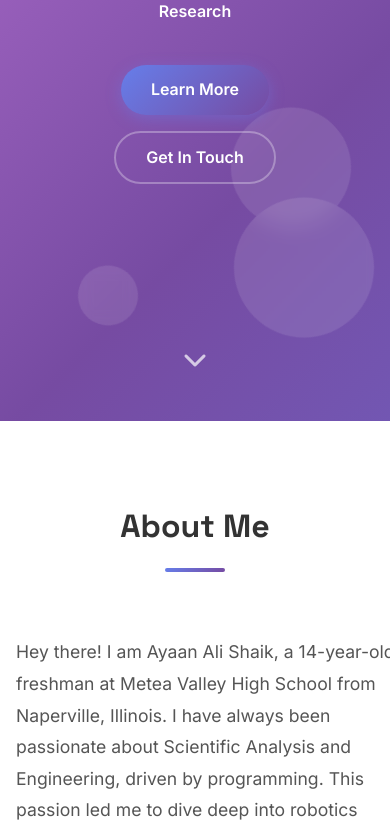
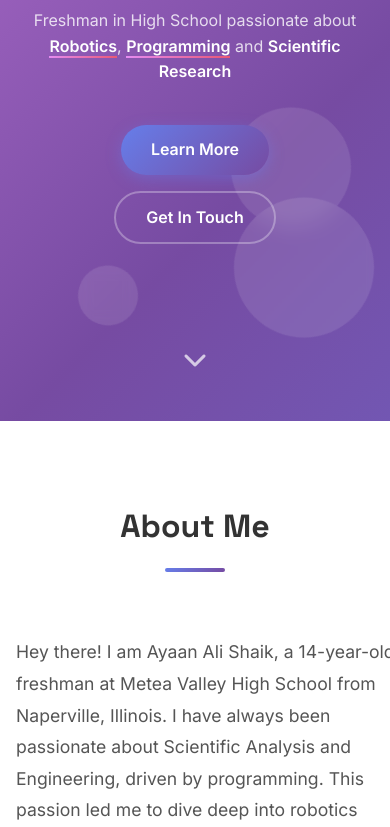
Before and after one commit to AyaanS31/Portfolio, a website: page index.html in a window 390 px wide. Shown: the part 423-1250 px from the top of the page. Drawn offline with Linux system fonts and the light colour scheme.

Commit message:
Move name further down from navbar

```diff
--- a/styles.css
+++ b/styles.css
@@ -186,12 +186,13 @@ body {
     justify-content: center;
     text-align: center;
     position: relative;
-    padding: 0 2rem;
+    padding: 120px 2rem 0;
 }
 
 .hero-content {
     max-width: 800px;
     animation: fadeInUp 1s ease-out;
+    margin-top: 60px;
 }
 
 .hero-title {
@@ -742,6 +743,14 @@ section {
         right: 0;
     }
 
+    .hero {
+        padding: 100px 1rem 0;
+    }
+
+    .hero-content {
+        margin-top: 40px;
+    }
+
     .hero-buttons {
         flex-direction: column;
         align-items: center;
@@ -784,7 +793,11 @@ section {
     }
 
     .hero {
-        padding: 0 1rem;
+        padding: 90px 1rem 0;
+    }
+
+    .hero-content {
+        margin-top: 30px;
     }
 
     .name {
```
